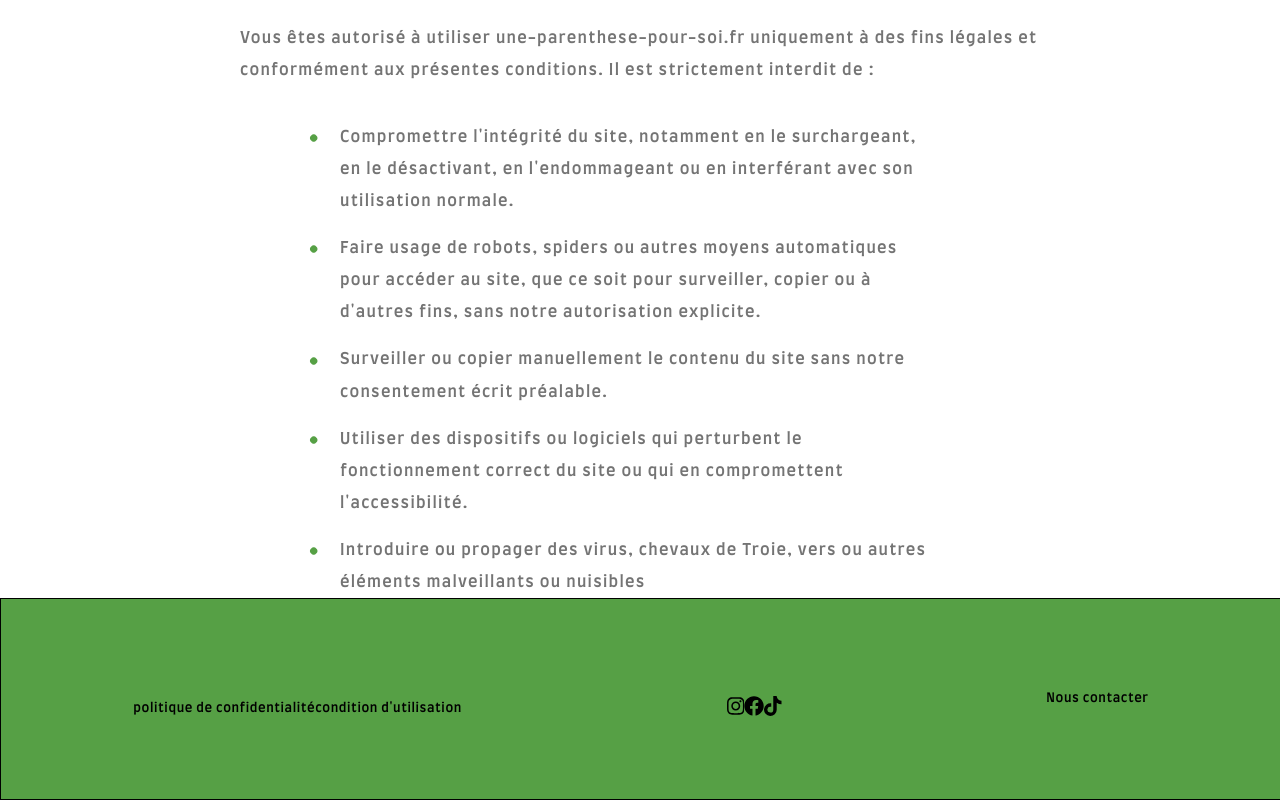
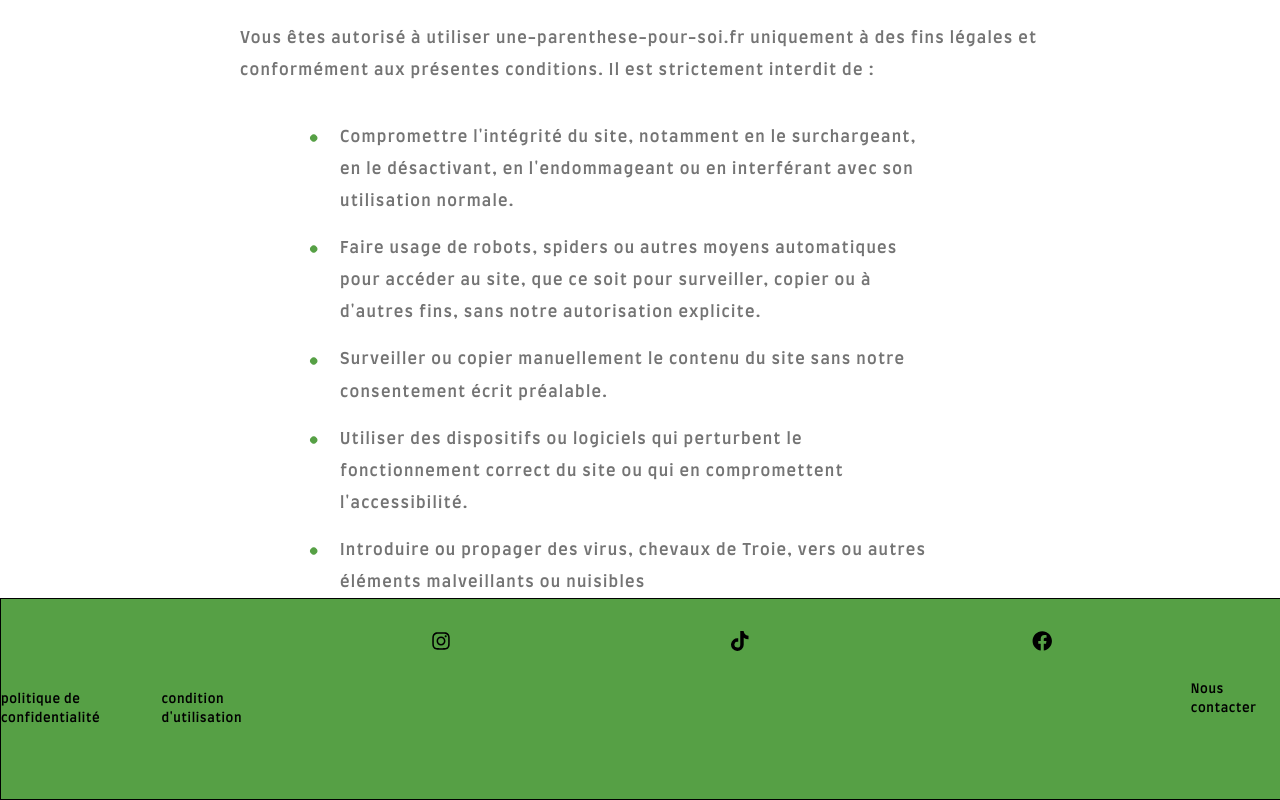
Before and after one commit to SeeYouh/parenthesePourSoi, a React (Create React App) app in the folder frontend/: page /terms in a window 1280 px wide. Shown: the part 2134-2934 px from the top of the page. Built offline with nearby package versions, Linux system fonts and the light colour scheme.

Commit message:
Update icon socialNetWork Footer

```diff
--- a/frontend/src/components/data/Footer.js
+++ b/frontend/src/components/data/Footer.js
@@ -63,37 +63,38 @@ const Footer = () => {
       </div>
       <div className="socialNetwork">
         <div>
-          <symbol>
-            <svg
-              xmlns="http://www.w3.org/2000/svg"
-              height="20px"
-              viewBox="0 0 448 512"
-            >
-              <path d={generalDataImg[4].logoInstagram} />
-            </svg>
-          </symbol>
+          <svg xmlns="http://www.w3.org/2000/svg">
+            <defs>
+              <symbol id="instagram-icon" viewBox="0 0 448 512">
+                <path d={generalDataImg[4].logoInstagram} />
+              </symbol>
+            </defs>
+            <use xlinkHref="#instagram-icon" height="20px" />
+          </svg>
         </div>
+      </div>
+      <div className="socialNetwork">
         <div>
-          <symbol>
-            <svg
-              xmlns="http://www.w3.org/2000/svg"
-              height="20px"
-              viewBox="0 0 512 512"
-            >
-              <path d={generalDataImg[5].logoFacebook} />
-            </svg>
-          </symbol>
+          <svg xmlns="http://www.w3.org/2000/svg">
+            <defs>
+              <symbol id="tiktok-icon" viewBox="0 0 512 512">
+                <path d={generalDataImg[6].logoTikTok} />
+              </symbol>
+            </defs>
+            <use xlinkHref="#tiktok-icon" height="20px" />
+          </svg>
         </div>
+      </div>
+      <div className="socialNetwork">
         <div>
-          <symbol>
-            <svg
-              xmlns="http://www.w3.org/2000/svg"
-              height="20px"
-              viewBox="0 0 448 512"
-            >
-              <path d={generalDataImg[6].logoTikTok} />
-            </svg>
-          </symbol>
+          <svg xmlns="http://www.w3.org/2000/svg">
+            <defs>
+              <symbol id="facebook-icon" viewBox="0 0 448 512">
+                <path d={generalDataImg[5].logoFacebook} />
+              </symbol>
+            </defs>
+            <use xlinkHref="#facebook-icon" height="20px" />
+          </svg>
         </div>
       </div>
       <div>Nous contacter</div>
```
